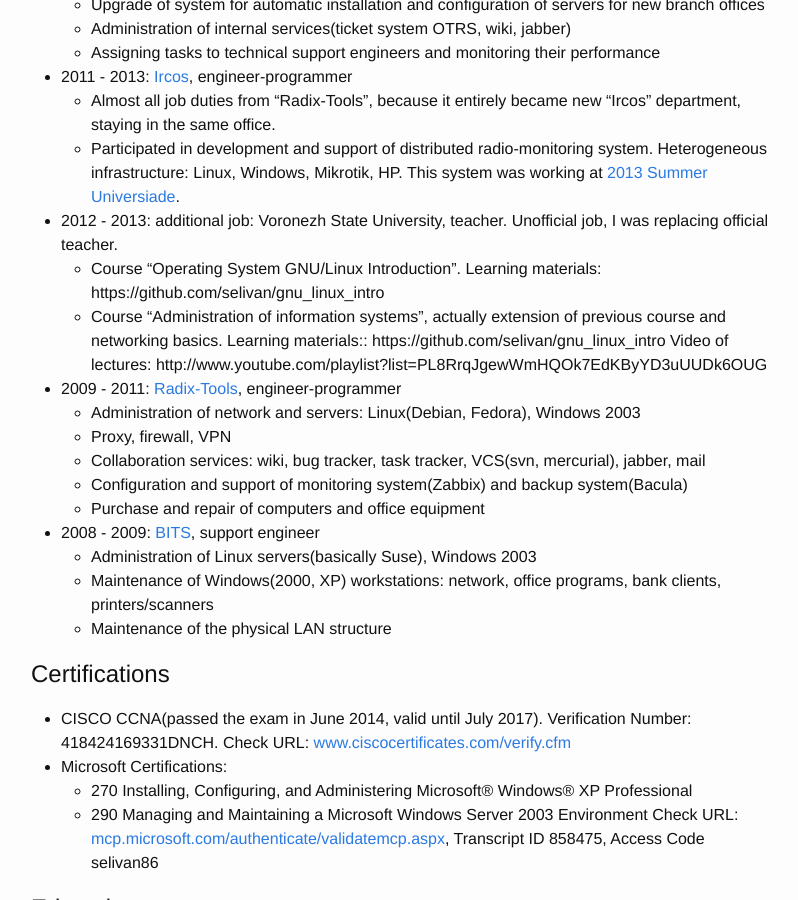
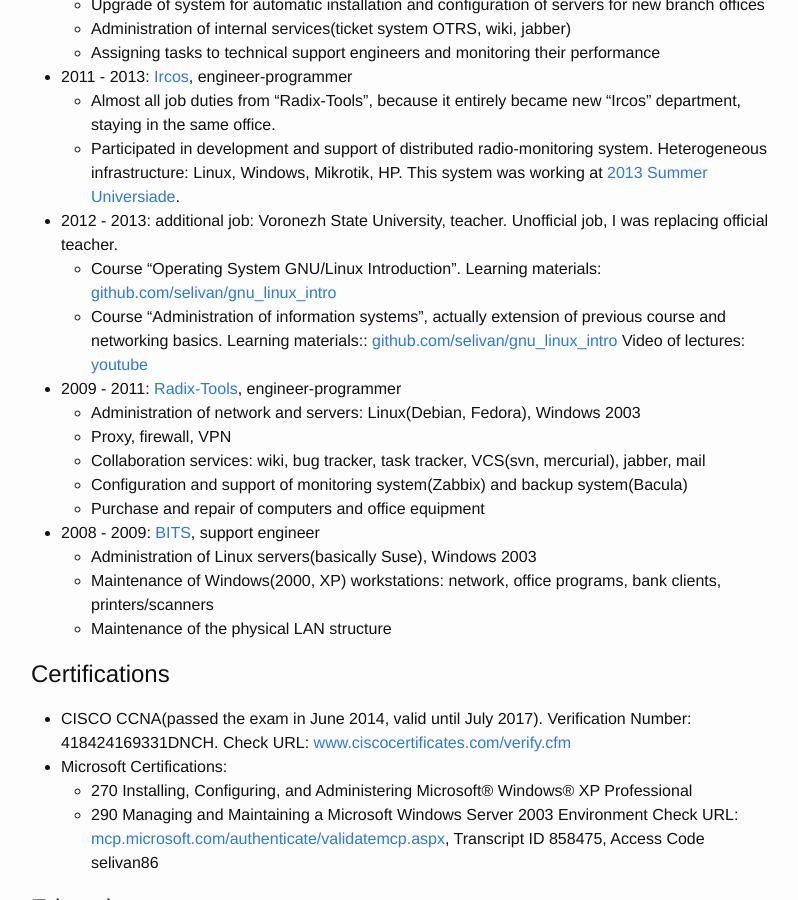
Before and after one commit to selivan/selivan.github.io, a Jekyll site: the page built from cv/index.md, in a window 1280 px wide and 900 px high, scrolled down 2485 px. Shown: the whole window, without its empty margins (239-1037 px from the left). Built offline with Jekyll 4.4.1, drawn with Linux system fonts in a browser that asks for light colours; some of the changed lines change nothing that is shown.

Commit message:
CV: fixes

```diff
--- a/cv/index.md
+++ b/cv/index.md
@@ -86,8 +86,8 @@
   * Almost all job duties from "Radix-Tools", because it entirely became new "Ircos" department, staying in the same office.
   * Participated in development and support of distributed radio-monitoring system. Heterogeneous infrastructure: Linux, Windows, Mikrotik, HP. This system was working at [2013 Summer Universiade](https://en.wikipedia.org/wiki/2013_Summer_Universiade).
 * 2012 - 2013: additional job: Voronezh State University, teacher. Unofficial job, I was replacing official teacher.
-  * Course "Operating System GNU/Linux Introduction". Learning materials: https://github.com/selivan/gnu_linux_intro
-  * Course "Administration of information systems", actually  extension of previous course and networking basics. Learning materials:: https://github.com/selivan/gnu_linux_intro Video of lectures: http://www.youtube.com/playlist?list=PL8RrqJgewWmHQOk7EdKByYD3uUUDk6OUG
+  * Course "Operating System GNU/Linux Introduction". Learning materials: [github.com/selivan/gnu_linux_intro](https://github.com/selivan/gnu_linux_intro)
+  * Course "Administration of information systems", actually  extension of previous course and networking basics. Learning materials:: [github.com/selivan/gnu_linux_intro](https://github.com/selivan/gnu_linux_intro) Video of lectures: [youtube](http://www.youtube.com/playlist?list=PL8RrqJgewWmHQOk7EdKByYD3uUUDk6OUG)
 * 2009 - 2011: [Radix-Tools](http://www.radixtools.ru/), engineer-programmer
   * Administration of network and servers: Linux(Debian, Fedora), Windows 2003
   * Proxy, firewall, VPN
```
